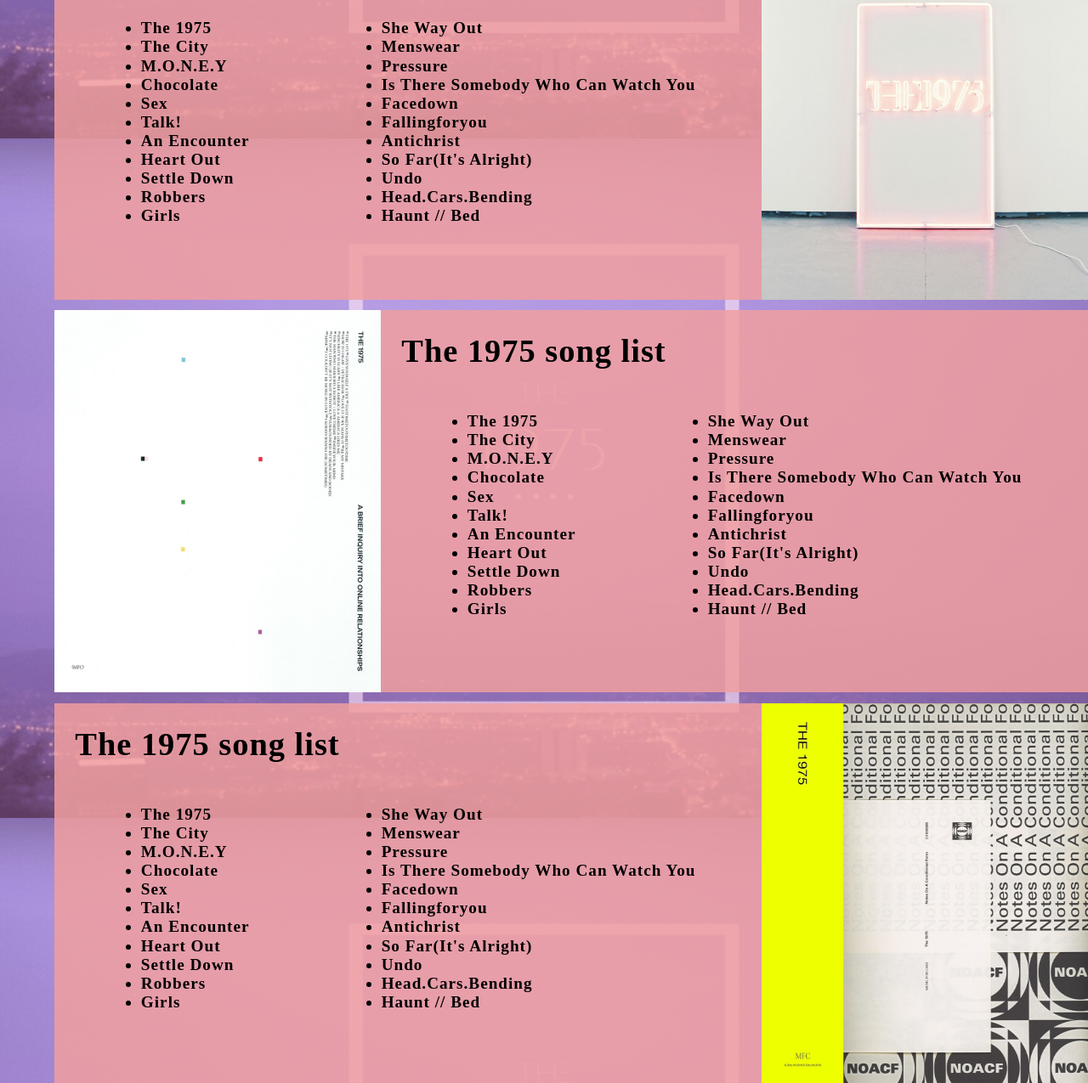
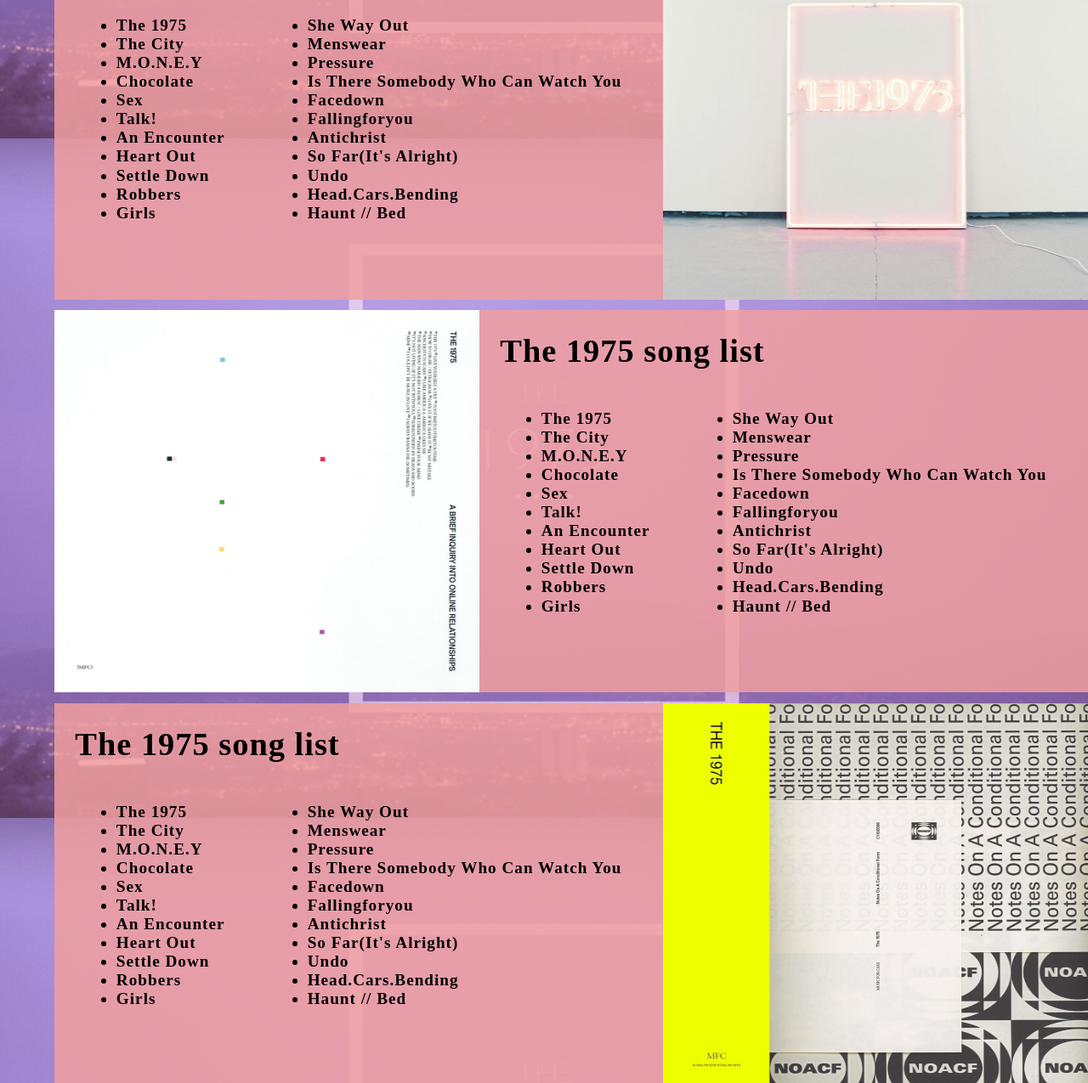
Before and after one commit to Ryanseem/IDAssignment1, a plain HTML site: page album.html in a window 1280 px wide. Shown: the part 637-1912 px from the top of the page at 85% size. Drawn offline with Linux system fonts and the light colour scheme.

Commit message:
26/11/2020

```diff
--- a/album.html
+++ b/album.html
@@ -57,7 +57,7 @@
             <div class="flex-container">
                 <div class="flex-item">
 
-                    <div class="slides2">
+                    <div class="slides">
                         <img src="1975 album.jpg"  alt='img1' width="500" height="450">
                     </div>
 
@@ -228,7 +228,7 @@
                     </div>
 
                 </div>
-                <div class="slides2">
+                <div class="slides">
                     <img src="1975 album2.jpg"  alt='img2' width="500" height="450">
                 </div>
             </div>
@@ -237,7 +237,7 @@
             <div class="flex-container">
                 <div class="flex-item">
 
-                    <div class="slides2">
+                    <div class="slides">
                         <img src="1975 album3.jpg"  alt='img3' width="500" height="450">
                     </div>
 
@@ -406,7 +406,7 @@
 
                     </div>
                 </div>
-                <div class="slides2">
+                <div class="slides">
                     <img src="1975 album4.jpg"  alt='img4' width="500" height="450">
                 </div>
             </div>
--- a/styles.css
+++ b/styles.css
@@ -478,6 +478,10 @@
         width: 30vw;
         min-height: 25vh;
     }
+    .slides img{
+        width: 30vw;
+        min-height: 25vh;
+    }
     #radio5:checked ~ .first{
         margin-left: 0;
     }
@@ -493,7 +497,9 @@
     .album li{
         font-size: 1.5vw;
     }
-
+    body{
+        overflow-x: hidden;
+      }
 
 
 }
```
